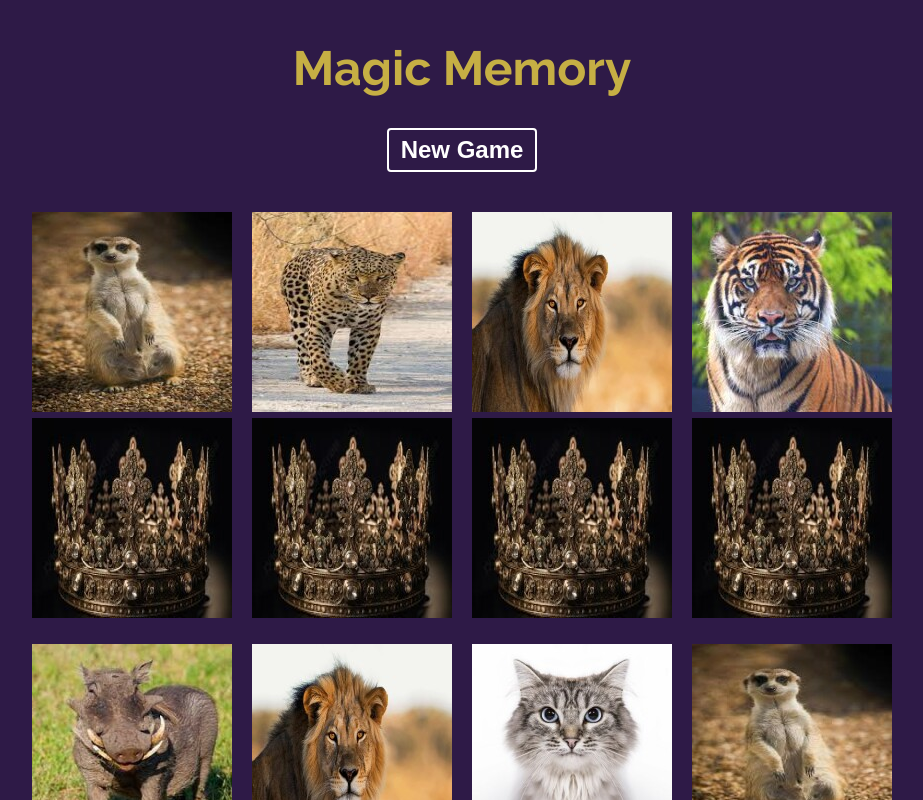
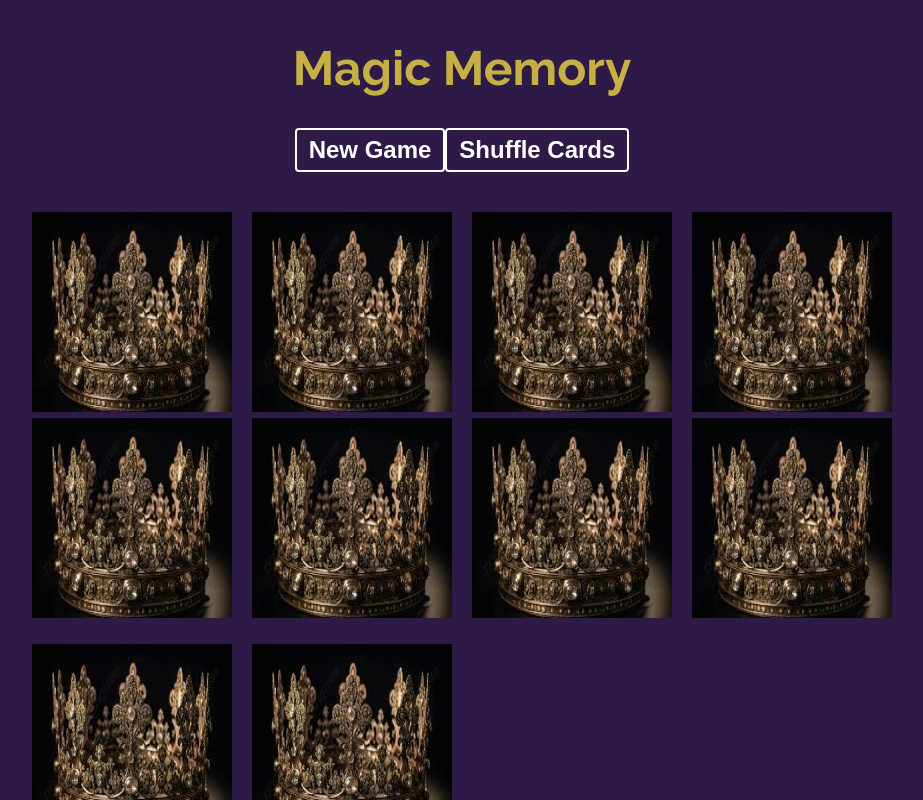
Before and after one commit to JoYuLiJe/magic-memory, a React (Create React App) app: page / in a window 1280 px wide. Both pictures are taken after a click on the button "New Game". Shown: the top 800 px of the page, without its empty margins (178-1101 px from the left). Built offline with nearby package versions, Linux system fonts and the light colour scheme.

Commit message:
bugs fix

```diff
--- a/src/App.jsx
+++ b/src/App.jsx
@@ -20,27 +20,43 @@ function App() {
     setCards(initialCards);
   };
 
-
   //randomize cards
-  const shuffelCards = () =>  {
-    const shuffeledCards = [...cardImages, ...cardImages]
-      .sort(() => Math.random()-0.5)
+  const shuffleCards = () =>  {
+    const shuffledCards = [...cardImages, ...cardImages]
+      .sort(() => Math.random() - 0.5)
       .map((card) => ({ ...card, id: Math.random() }))
 
-    setCards(shuffeledCards)
+    setCards(shuffledCards)
     setTurns(0)
   }
+
+   // Handle card click
+  const handleCardClick = (clickedCard) => {
+   // Toggle the isFlipped state of the clicked card
+    setCards((prevCards) =>
+      prevCards.map((card) =>
+        card.id === clickedCard.id ? { ...card, isFlipped: !card.isFlipped } : card
+    )
+  );
+
+  // Increment the turns
+  setTurns((prevTurns) => prevTurns + 1);
+};
+
 
   return (
     <div className="App">
       <h1>Magic Memory</h1>
-      <button onClick={shuffelCards}>New Game</button>
+      <button onClick={initializeCards}>New Game</button>
+      <button onClick={shuffleCards}>Shuffle Cards</button>
 
       <div className="card-grid">
         {cards.map(card => (
-          <div className="card" key={card.id}>
+          <div key={card.id}
+            className={`card ${card.isFlipped ? 'flipped' : ''}`}
+            onClick={() => handleCardClick(card)}>
             <div>
-              <img className="front" src={card.src} alt="card front" />
+              <img className="front" src={card.isFlipped ? card.src : '/img/crown.jpg'}  alt="card front"/>
               <img className="back" src="/img/crown.jpg" alt="card back" />
             </div>
           </div>
```
